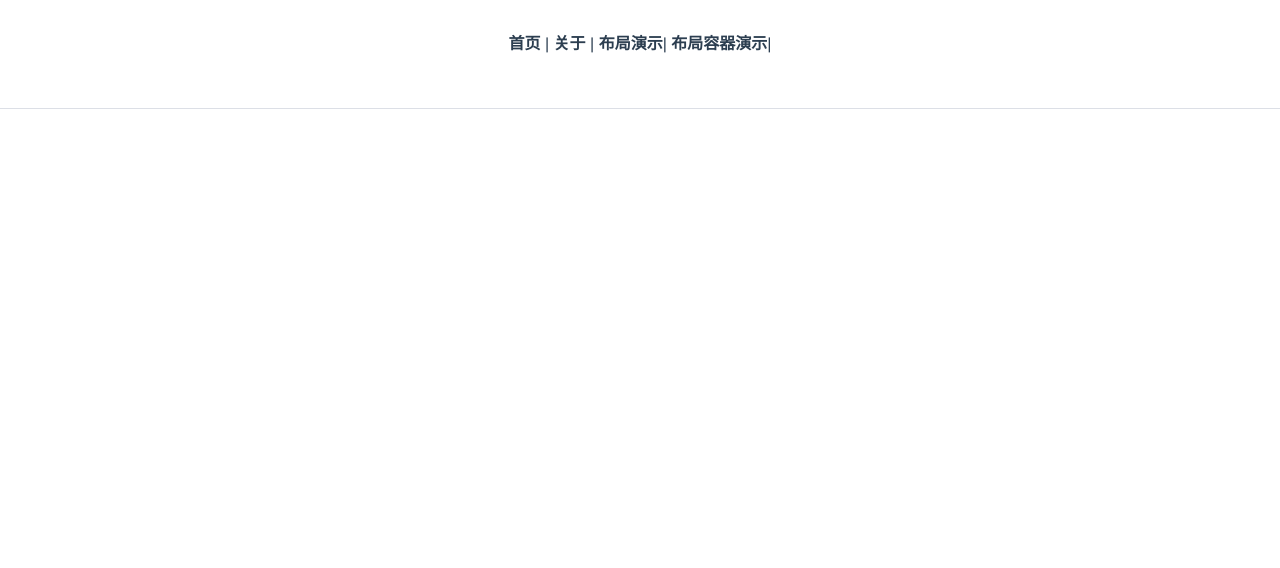
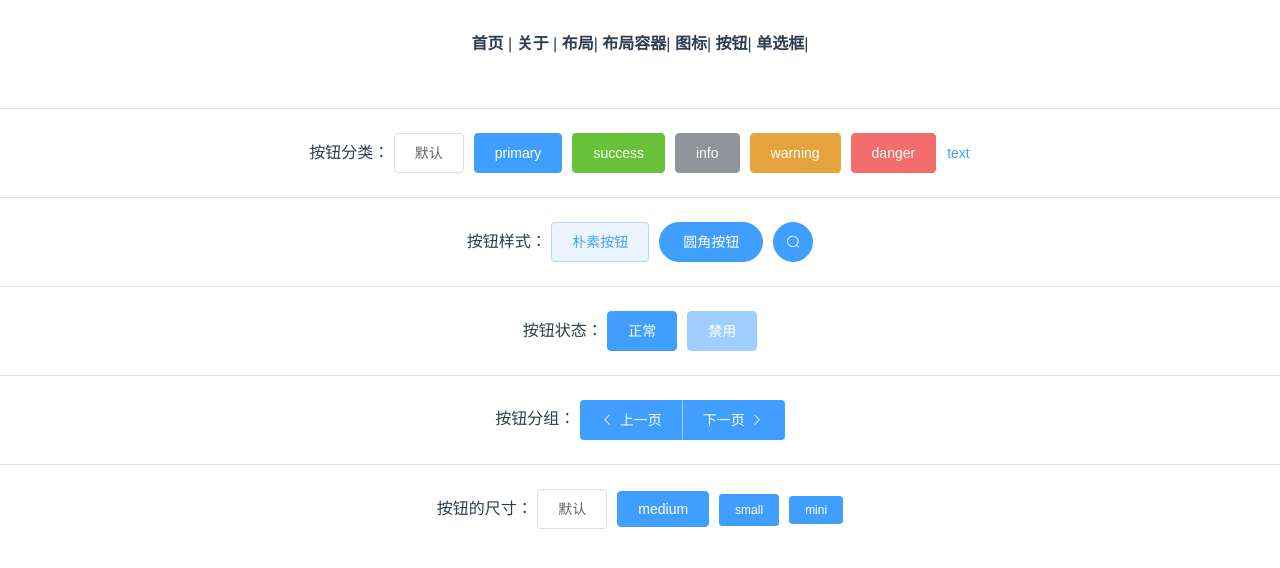
Before and after one commit to studyingpanda/element-demo, a Vue app: page /buttonDemo in a window 1280 px wide. Shown: the top 568 px of the page. Built offline with nearby package versions, Linux system fonts and the light colour scheme.

Commit message:
add button/icon/radio

```diff
--- a/src/App.vue
+++ b/src/App.vue
@@ -3,8 +3,11 @@
     <div id="nav">
       <router-link to="/">首页</router-link> |
       <router-link to="/about">关于</router-link> |
-      <router-link to="/layoutDemo">布局演示</router-link>|
-      <router-link to="/ContainerDemo">布局容器演示</router-link>|
+      <router-link to="/layoutDemo">布局</router-link>|
+      <router-link to="/containerDemo">布局容器</router-link>|
+      <router-link to="/iconDemo">图标</router-link>|
+      <router-link to="/ButtonDemo">按钮</router-link>|
+      <router-link to="/RadioDemo">单选框</router-link>|
     </div>
     <el-divider></el-divider>
     <router-view />
--- a/src/router/index.js
+++ b/src/router/index.js
@@ -22,6 +22,21 @@ const routes = [{
     path: '/containerDemo',
     name: 'ContainerDemo',
     component: () => import('../views/ContainerDemo.vue')
+  },
+  {
+    path: '/iconDemo',
+    name: 'IconDemo',
+    component: () => import('../views/IconDemo.vue')
+  },
+  {
+    path: '/buttonDemo',
+    name: 'ButtonDemo',
+    component: () => import('../views/ButtonDemo.vue')
+  },
+  {
+    path: '/radioDemo',
+    name: 'RadioDemo',
+    component: () => import('../views/RadioDemo.vue')
   }
 ]
 
--- /dev/null
+++ b/src/views/ButtonDemo.vue
@@ -0,0 +1,33 @@
+<template>
+  <div>
+    按钮分类：
+    <el-button>默认</el-button>
+    <el-button type="primary">primary</el-button>
+    <el-button type="success">success</el-button>
+    <el-button type="info">info</el-button>
+    <el-button type="warning">warning</el-button>
+    <el-button type="danger">danger</el-button>
+    <el-button type="text">text</el-button>
+    <el-divider></el-divider>
+    按钮样式：
+    <el-button type="primary" plain>朴素按钮</el-button>
+    <el-button type="primary" round>圆角按钮</el-button>
+    <el-button type="primary" circle icon="el-icon-search"></el-button>
+    <el-divider></el-divider>
+    按钮状态：
+    <el-button type="primary">正常</el-button>
+    <el-button type="primary" disabled>禁用</el-button>
+    <el-divider></el-divider>
+    按钮分组：
+    <el-button-group>
+      <el-button type="primary" icon="el-icon-arrow-left">上一页</el-button>
+      <el-button type="primary">下一页<i class="el-icon-arrow-right el-icon--right"></i></el-button>
+    </el-button-group>
+    <el-divider></el-divider>
+    按钮的尺寸：
+    <el-button>默认</el-button>
+    <el-button type="primary" size="medium ">medium</el-button>
+    <el-button type="primary" size="small">small</el-button>
+    <el-button type="primary" size="mini">mini</el-button>
+  </div>
+</template>
--- /dev/null
+++ b/src/views/IconDemo.vue
@@ -0,0 +1,13 @@
+<template>
+  <div>
+    <i class="el-icon-search"></i>
+    <el-divider></el-divider>
+    <el-button type="primary"><i class="el-icon-search"></i>搜索</el-button>
+    <el-divider></el-divider>
+    <el-link type="primary"><i class="el-icon-search"></i>搜索</el-link>
+    <el-divider></el-divider>
+    <el-button type="primary" icon="el-icon-search">搜索</el-button>
+    <el-divider></el-divider>
+    <el-link type="primary" icon="el-icon-search">搜索</el-link>
+  </div>
+</template>
--- /dev/null
+++ b/src/views/RadioDemo.vue
@@ -0,0 +1,62 @@
+<template>
+  <div>
+    <el-radio @change="sexChange" v-model="radio1" label="male">男</el-radio>
+    <el-radio @change="sexChange" v-model="radio1" label="female">女</el-radio>
+    选中:{{radio1}}
+    <el-divider></el-divider>
+    <el-radio v-model="radio2" label="basketball" border>篮球</el-radio>
+    <el-radio v-model="radio2" label="football" border>足球</el-radio>
+    选中:{{radio2}}
+    <el-divider></el-divider>
+    <el-radio-group v-model="radio3">
+      <el-radio label="male">男</el-radio>
+      <el-radio label="female">女</el-radio>
+    </el-radio-group>
+    选中:{{radio3}}
+    <el-divider></el-divider>
+    <el-radio-group v-model="radio4" @change="courseChange">
+      <el-radio-button label="chinese">语文</el-radio-button>
+      <el-radio-button label="math">数学</el-radio-button>
+      <el-radio-button label="english">英语</el-radio-button>
+    </el-radio-group>
+    <el-divider></el-divider>
+    <el-radio-group v-model="radio4" size="medium">
+      <el-radio-button label="chinese">语文</el-radio-button>
+      <el-radio-button label="math">数学</el-radio-button>
+      <el-radio-button label="english">英语</el-radio-button>
+    </el-radio-group>
+    <el-radio-group v-model="radio4" size="small">
+      <el-radio-button label="chinese">语文</el-radio-button>
+      <el-radio-button label="math">数学</el-radio-button>
+      <el-radio-button label="english">英语</el-radio-button>
+    </el-radio-group>
+    <el-radio-group v-model="radio4" size="mini">
+      <el-radio-button label="chinese">语文</el-radio-button>
+      <el-radio-button label="math">数学</el-radio-button>
+      <el-radio-button label="english">英语</el-radio-button>
+    </el-radio-group>
+    <el-divider></el-divider>
+
+  </div>
+</template>
+
+<script>
+export default {
+  data() {
+    return {
+      radio1: 'male',
+      radio2: 'basketball',
+      radio3: 'male',
+      radio4: 'chinese',
+    };
+  },
+  methods: {
+    sexChange() {
+      console.log("sexChange");
+    },
+    courseChange() {
+      console.log("courseChange");
+    }
+  }
+}
+</script>
```
